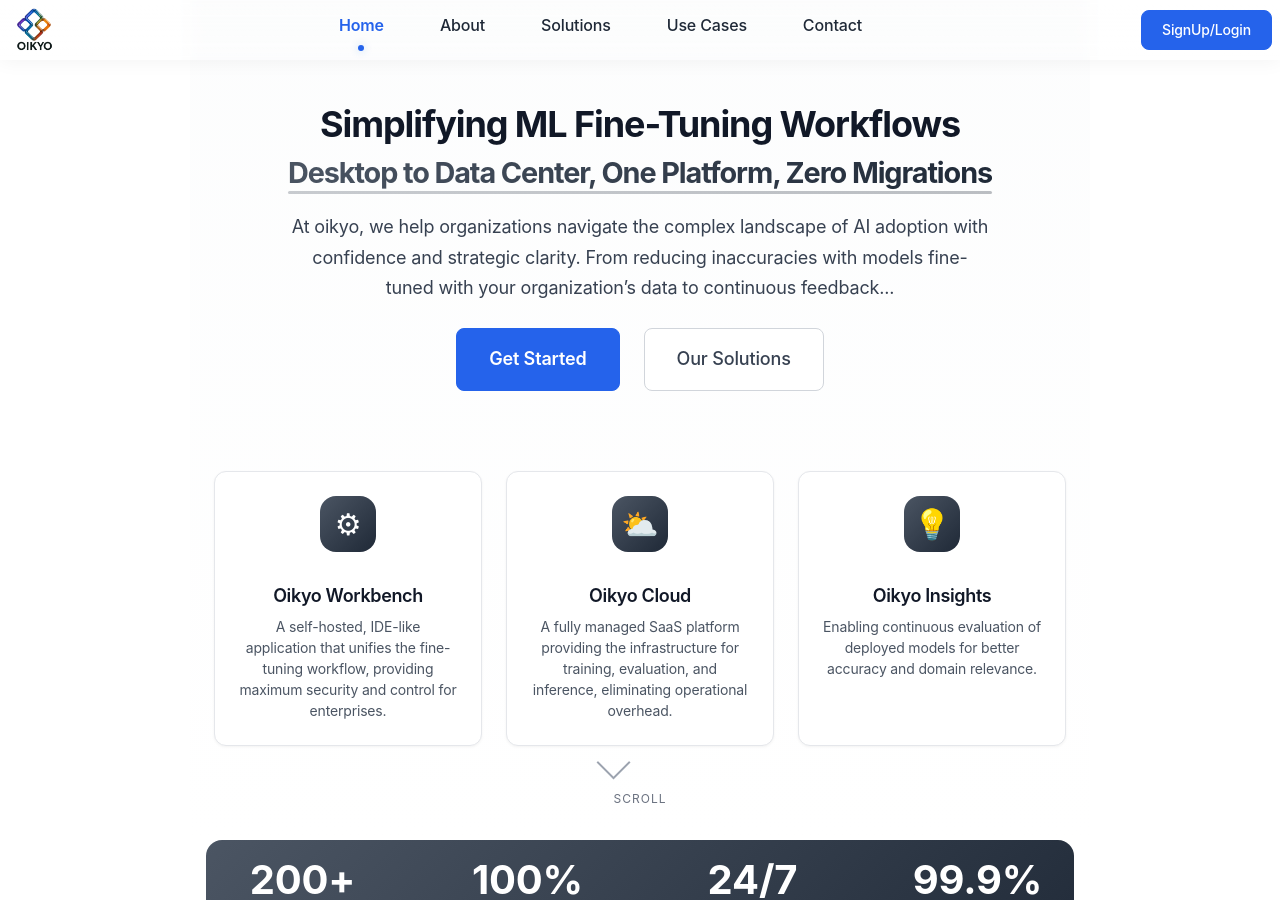
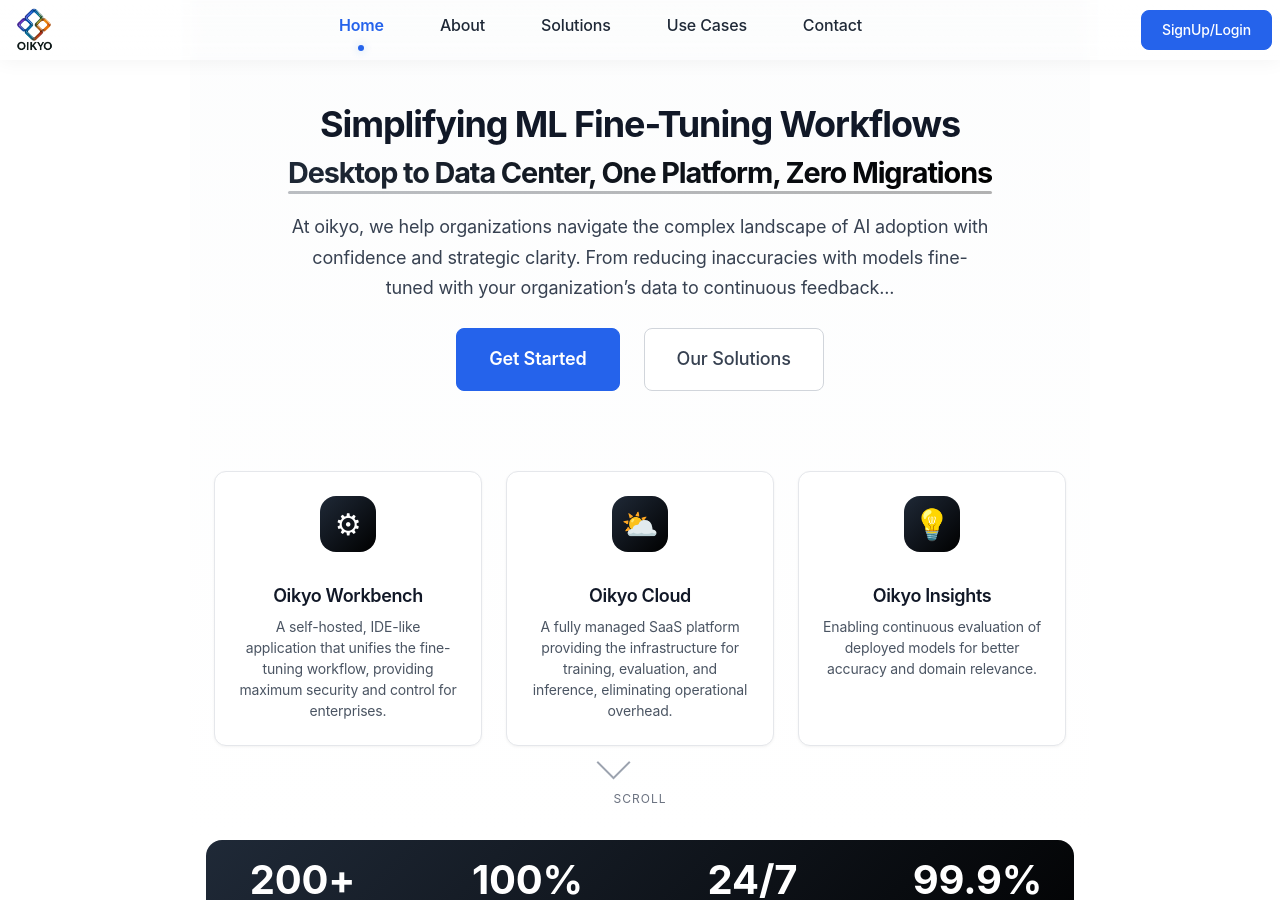
Before and after one commit to oikyoai/oikyo.ai, a Jekyll site: the page built from index.md, in a window 1280 px wide and 900 px high. Built offline with Jekyll 4.4.1, drawn with Linux system fonts in a browser that asks for light colours.

Commit message:
Update stats bar gradient to very dark grey to black

```diff
--- a/_sass/base/_variables.scss
+++ b/_sass/base/_variables.scss
@@ -26,7 +26,7 @@
 $card-shadow-hover: rgba(0, 0, 0, 0.1);
 
 // Gradients - Grey to dark grey
-$gradient-primary: linear-gradient(135deg, #{$gray-600} 0%, #{$gray-800} 100%);
+$gradient-primary: linear-gradient(135deg, #{$gray-800} 0%, #000000 100%);
 $gradient-hero: linear-gradient(135deg, #{$gray-50} 0%, #{$white} 100%);
 $gradient-subtle: linear-gradient(135deg, rgba(249, 250, 251, 1) 0%, rgba(255, 255, 255, 1) 100%);
 
```
